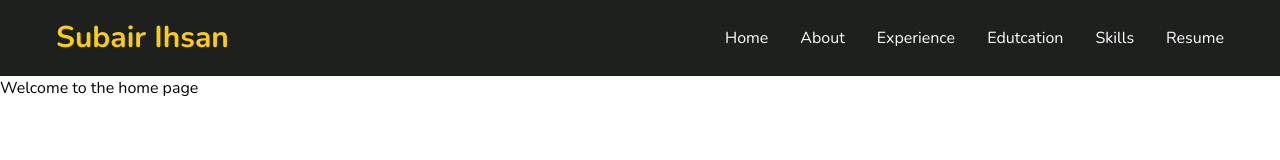
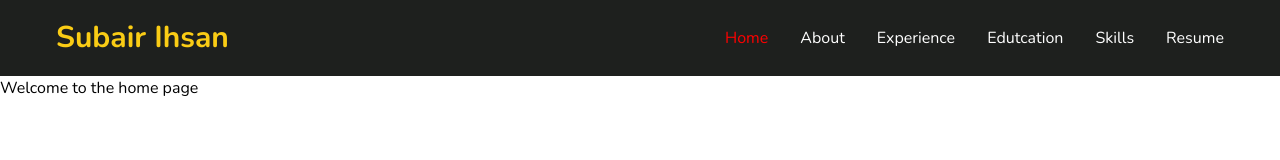
Before and after one commit to Mushkir/ihsan-portfolio, a React (Vite) app: page / in a window 1280 px wide. Shown: the top 160 px of the page. Built offline with nearby package versions, Linux system fonts and the light colour scheme.

Commit message:
feat: implemented active menu indication feature

```diff
--- a/src/components/TheNavBar.jsx
+++ b/src/components/TheNavBar.jsx
@@ -1,33 +1,33 @@
-import { Link } from "react-router-dom";
+import { NavLink } from "react-router-dom";
 
 const TheNavBar = () => {
   return (
     <div className="bg-primary-black flex justify-between items-center px-14 py-5">
       <h3 className="text-3xl font-bold text-yellow-400">Subair Ihsan</h3>
 
-      <ul className="text-white flex space-x-8">
+      <ul className="text-white flex space-x-8" id="activeMenu">
         <li>
-          <Link to="/">Home</Link>
+          <NavLink to="/">Home</NavLink>
         </li>
 
         <li>
-          <Link to="/about">About</Link>
+          <NavLink to="/about">About</NavLink>
         </li>
 
         <li>
-          <Link to="/experience">Experience</Link>
+          <NavLink to="/experience">Experience</NavLink>
         </li>
 
         <li>
-          <Link to="/education">Edutcation</Link>
+          <NavLink to="/education">Edutcation</NavLink>
         </li>
 
         <li>
-          <Link to="/skills">Skills</Link>
+          <NavLink to="/skills">Skills</NavLink>
         </li>
 
         <li>
-          <Link to="/resume">Resume</Link>
+          <NavLink to="/resume">Resume</NavLink>
         </li>
       </ul>
     </div>
--- a/src/index.css
+++ b/src/index.css
@@ -3,3 +3,7 @@
 @tailwind base;
 @tailwind components;
 @tailwind utilities;
+
+#activeMenu a.active {
+  color: red;
+}
```
